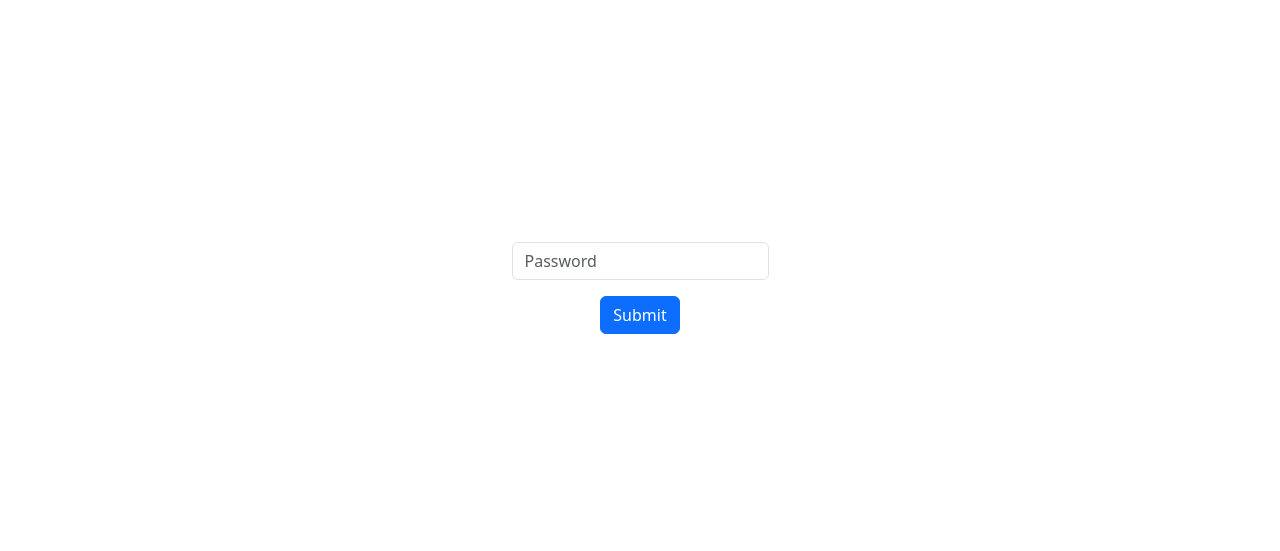
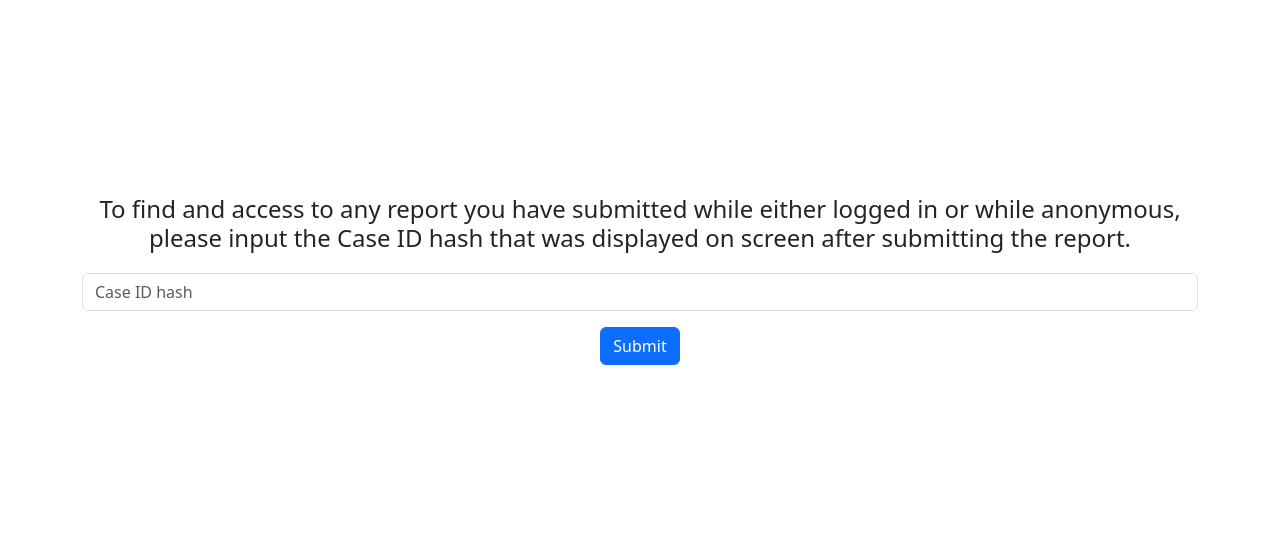
Before and after one commit to Samuel-Glasscock/Hoos-Reporting-Honor, a Django app: page /history/lookup/ in a window 1280 px wide. Shown: the part 195-746 px from the top of the page. Run offline with Django 4.2, Linux system fonts and the light colour scheme; some libraries are stand-ins or nearby versions; some web fonts are replaced.

Commit message:
Design refinement (#52)
* updated login page to look prettier..

* incident categories navbar fix #1?

* resolved login page formatting issue

* formatting issues resolved?

* additional formatting on login page

* added image banner to home page to serve as header

* added uva logo to nav bar

* modified css to better fit home banner

* moved banner outside of container to span entire home page

* refactored css file to split up home css from navbar css and added icons for boxes on main page

* trying to scoot banner to the left :(

* trying to resolve footer not showing up :((

* moved login buttons to be next to each other and made login banner actually span the top

* applied navbar styling to submission pages and udpated submission complete page to offer reroute to home link

* modified submit banners bc blending into the top strip

* added flex to css to hopefully fix footer ?

* please fix footer :(

* updated sign in page buttons to be equal size and centered in container

* removed double banners

* removed submit anonymously button and turned it into a hyper link and added an icon for sign in with google

* swapped out icon for google and actually put it into the button?

* trying to remove gap between banner and actual login content

* modifying banner padding, swapped google icon on sign into google button

* shrunk the google symbol

* footer top padding added so it does not stick to the bottom of eery page

* PLEASE FOOTER

* footer reformatted to stick to bottom?

* updated home buttons to hopefully actually be buttons not just a grid

* improved legibility on home

* updated home page text

* updated case id hash to be the placeholder in the case id lookup bar

* improved legibility and understanding on lookup

```diff
--- a/history/forms.py
+++ b/history/forms.py
@@ -3,7 +3,7 @@ from shared.models import Report, User
 
 class CaseForm(forms.ModelForm):
     user_password = forms.CharField(label="Password",
-                                    widget=forms.TextInput(attrs={'placeholder': 'Password',
+                                    widget=forms.TextInput(attrs={'placeholder': 'Case ID hash',
                                                                   'class': 'form-control',
                                                                   'required': True}))
     class Meta:
--- a/history/templates/history/lookup.html
+++ b/history/templates/history/lookup.html
@@ -1,8 +1,9 @@
 {% extends 'submit/base.html' %}
-{% block title %}Lookup{% endblock%}
+{% block title %}Lookup{% endblock %}
 {% block main %}
     <div class="d-flex justify-content-center align-items-center vh-100">
         <div class="text-center">
+            <h4 class="pb-1">To find and access to any report you have submitted while either logged in or while anonymous, please input the Case ID hash that was displayed on screen after submitting the report.</h4>
             <form method="post">
                 {% csrf_token %}
                 <div class="mb-3">
```
Lines whose indentation alone changed are shown as unchanged.
